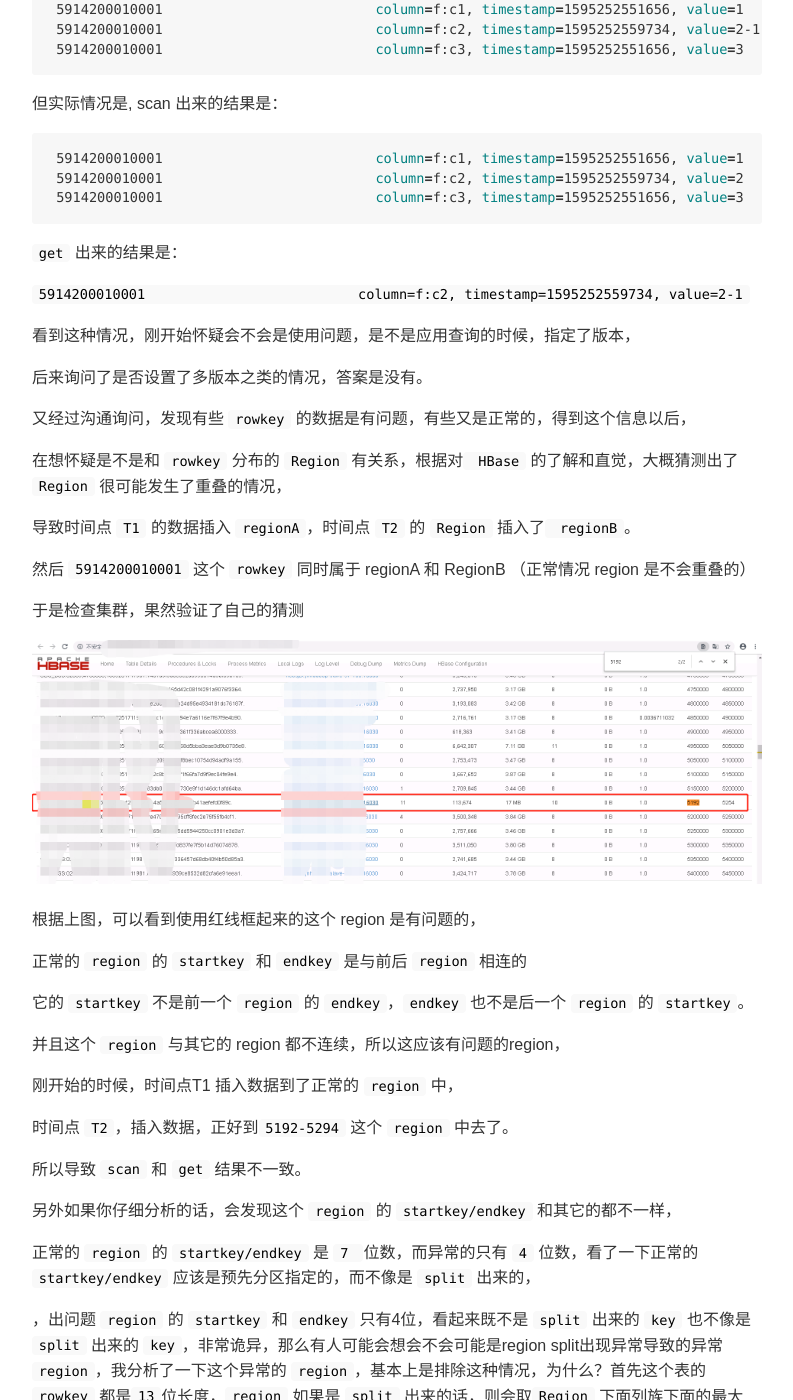
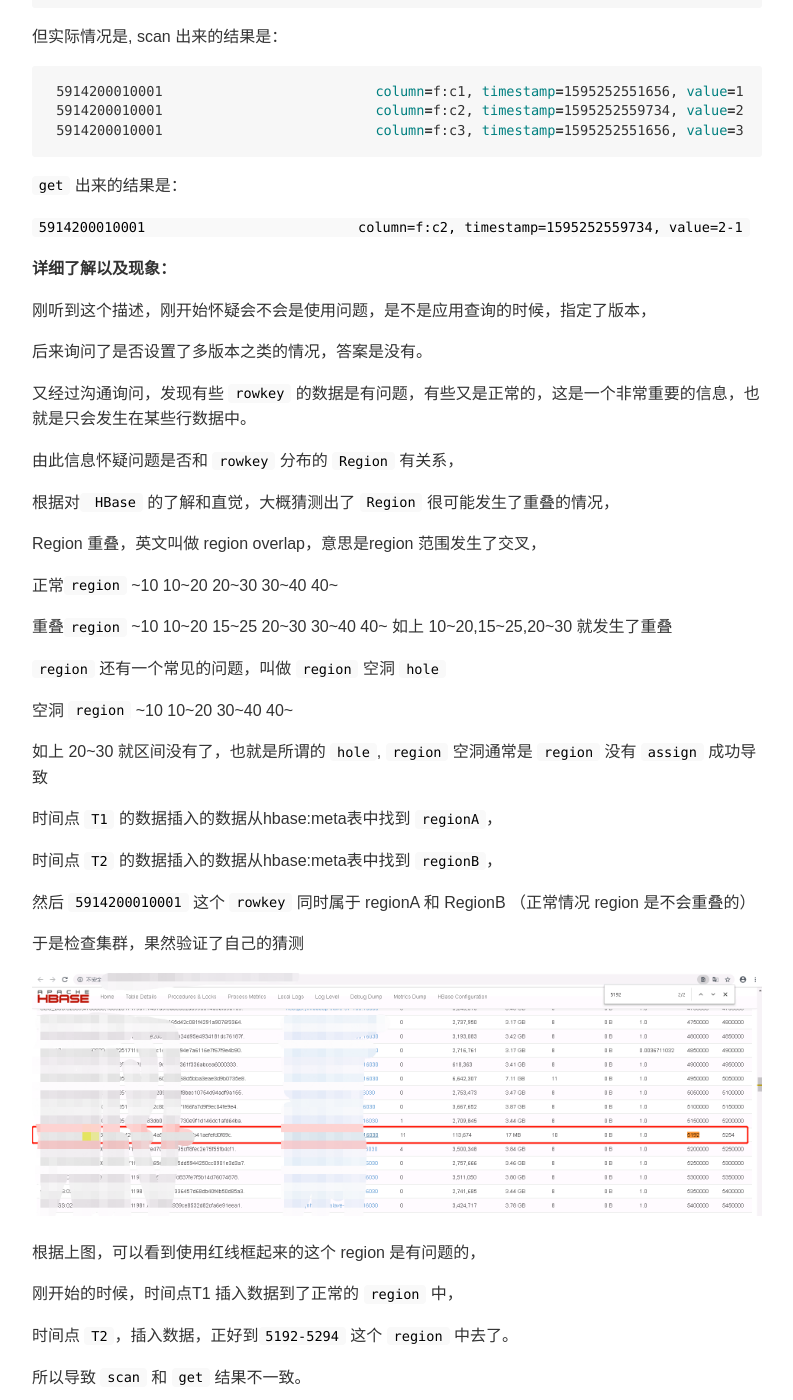
Before and after one commit to utf7/utf7.github.io, a Jekyll site: the page built from _posts/2020-07-21-hbase-region-overlap-error-case-and-solution.md, in a window 1280 px wide and 1400 px high, scrolled down 1232 px. Shown: the whole window, without its empty margins (118-911 px from the left). Built offline with Jekyll 4.4.1, drawn with Linux system fonts in a browser that asks for light colours; comment, search, counter and statistics services are not loaded; some of the changed text lies outside the part shown.

Commit message:
Update 2020-07-21-hbase-region-overlap-error-case-and-solution.md

````diff
--- a/_posts/2020-07-21-hbase-region-overlap-error-case-and-solution.md
+++ b/_posts/2020-07-21-hbase-region-overlap-error-case-and-solution.md
@@ -13,8 +13,6 @@ excerpt: HBase,Region,Overlap,HFile
 
 最近某应用反馈 `HBase` 数据插入数据后、查询出现错误数据
 
-这个 `case` 非常有意思, 会涉及到 `HBase` 的 `hbck`工具，`hfile`工具，如何查看 `master` 页面，`hbase:meta` 元数据信息，`hbase` 表的目录结构等等信息
-
 现象如下：
 
 有一行数据：
@@ -27,7 +25,8 @@ excerpt: HBase,Region,Overlap,HFile
 
 `get` 操作只能看到时间点 `T2` 的 `1` 列最新数据
 
-具体例子：
+
+**具体例子：**
 
 有一行数据数据 `rowkey` 是 `591420001`（还有一些时间戳字段省略），有3列，分别是
 
@@ -43,8 +42,6 @@ ROW                                 COLUMN+CELL
  5914200010001                          column=f:c2, timestamp=1595252551656, value=2
  5914200010001                          column=f:c3, timestamp=1595252551656, value=3
 ```
-
-
 
 时间点T2  插入**c2值为 2-1**:
 
@@ -66,7 +63,6 @@ ROW                                 COLUMN+CELL
  5914200010001                          column=f:c3, timestamp=1595252551656, value=3
 ```
 
-
  但实际情况是, scan 出来的结果是：
 
 ```shell
@@ -80,15 +76,51 @@ ROW                                 COLUMN+CELL
  ```5914200010001                          column=f:c2, timestamp=1595252559734, value=2-1```
 
 
-看到这种情况，刚开始怀疑会不会是使用问题，是不是应用查询的时候，指定了版本，
+**详细了解以及现象：**
+
+刚听到这个描述，刚开始怀疑会不会是使用问题，是不是应用查询的时候，指定了版本，
 
 后来询问了是否设置了多版本之类的情况，答案是没有。
 
-又经过沟通询问，发现有些 `rowkey` 的数据是有问题，有些又是正常的，得到这个信息以后，
 
-在想怀疑是不是和 `rowkey` 分布的 `Region` 有关系，根据对` HBase` 的了解和直觉，大概猜测出了 `Region` 很可能发生了重叠的情况，
+又经过沟通询问，发现有些 `rowkey` 的数据是有问题，有些又是正常的，这是一个非常重要的信息，也就是只会发生在某些行数据中。
 
-导致时间点 `T1` 的数据插入 `regionA`，时间点 `T2` 的 `Region` 插入了` regionB`。
+由此信息怀疑问题是否和 `rowkey` 分布的 `Region` 有关系，
+
+根据对` HBase` 的了解和直觉，大概猜测出了 `Region` 很可能发生了重叠的情况，
+
+Region 重叠，英文叫做 region overlap，意思是region 范围发生了交叉，
+
+正常`region`
+~10
+10~20
+20~30
+30~40
+40~
+
+重叠`region`
+~10
+10~20
+15~25
+20~30
+30~40
+40~
+如上 10~20,15~25,20~30 就发生了重叠
+
+ `region` 还有一个常见的问题，叫做 `region` 空洞 `hole`
+
+空洞 `region`
+~10
+10~20
+30~40
+40~
+
+如上 20~30 就区间没有了，也就是所谓的 `hole`, `region` 空洞通常是 `region` 没有 `assign` 成功导致
+
+
+时间点 `T1` 的数据插入的数据从hbase:meta表中找到 `regionA`，
+
+时间点 `T2` 的数据插入的数据从hbase:meta表中找到 `regionB`，
 
 然后 `5914200010001` 这个 `rowkey` 同时属于 regionA 和 RegionB （正常情况 region 是不会重叠的）
 
@@ -98,12 +130,6 @@ ROW                                 COLUMN+CELL
 
 根据上图，可以看到使用红线框起来的这个 region 是有问题的，
 
-正常的 `region` 的 `startkey` 和 `endkey` 是与前后 `region` 相连的
-
-
-它的 `startkey` 不是前一个 `region` 的 `endkey`，`endkey` 也不是后一个 `region` 的 `startkey`。
-
-并且这个 `region` 与其它的 region 都不连续，所以这应该有问题的region，
 
 刚开始的时候，时间点T1 插入数据到了正常的 `region` 中，
 
@@ -111,18 +137,23 @@ ROW                                 COLUMN+CELL
 
 所以导致 `scan` 和 `get` 结果不一致。
 
+另外如果你仔细观察的话，会发现这个有问题的 `region` 的 `startkey/endkey` 和其它的都不一样，
 
-另外如果你仔细分析的话，会发现这个 `region` 的 `startkey/endkey` 和其它的都不一样，
+这个表的正常的 `region` 的 `startkey/endkey` 是 `7 `位数，而异常的只有 `4` 位数，看了一下正常的 `startkey/endkey` 应该是预先分区指定的，而不像是 `split` 出来的，
 
-正常的 `region` 的 `startkey/endkey` 是 `7 `位数，而异常的只有 `4` 位数，看了一下正常的 `startkey/endkey` 应该是预先分区指定的，而不像是 `split` 出来的，
-
-，出问题 `region` 的 `startkey` 和 `endkey`  只有4位，看起来既不是 `split` 出来的 `key` 也不像是 `split` 出来的 `key`，非常诡异，那么有人可能会想会不会可能是region split出现异常导致的异常 `region`，我分析了一下这个异常的 `region`，基本上是排除这种情况，为什么？首先这个表的 `rowkey` 都是`13`位长度，`region` 如果是 `split` 出来的话，则会取`Region` 下面列族下面的最大 `HFile` 的 `midkey`（某个`rowkey`), 同时这个 `region` 的 `startkey/endkey` 不要就是`HFile`的 `midkey`，要不就是预先分区的 `7` 位数的 `key`，不可能是 `4` 位数的 `key`。当时有个大胆的推测，会不会是这个 `region`，是谁一顿操作猛如虎拷贝了一个 `region` 目录，放在表目录下，然后一顿操作猛如虎，把这个给上线了。。。后来 `check `了 `NameNode` 的审计日志，果然发现是被人拷贝过来的。。。具体为啥拷贝就不细说了。。。
+，出问题 `region` 的 `startkey` 和 `endkey`  只有4位，看起来既不是 `split` 出来的 `key` 也不像是 `split` 出来的 `key`，非常诡异，那么有人可能会想会不会可能是 `region split`出现异常导致的，分析这个异常的 `region`，基本上是排除这种情况，为什么？首先这个表的 `rowkey` 都是`13`位长度，`region` 如果是 `split` 出来的话，则会取`Region` 下面列族下面的最大 `HFile` 的 `midkey`（某个`rowkey`), 同时这个 `region` 的 `startkey/endkey` 要不就是`HFile`的 `midkey`，要不就是预先分区的 `7` 位数的 `key`，
+不可能是 `4` 位数的 `key`。当时有个大胆的推测，会不会是这个 `region` 是谁一顿操作猛如虎拷贝了一个其它表或者之前的表的 `region` 目录，放在表目录下，然后一顿操作猛如虎，把这个给上线了。。。后来 `check `了 `NameNode` 的审计日志，果然发现是被人拷贝过来的。。。通过观察这个 `region` 的 `.regioninfo` 信息，发现这个region 是数个月之前的，后来被认为拷贝过来的， 具体为啥拷贝就不细说了。。。
 
 
+这个 `case` 非常有意思, 会涉及到 `HBase` 的 `hbck`工具，`hfile`工具，如何查看 `master` 页面，`hbase:meta` 元数据信息，`hbase` 表的目录结构等等信息
 
-那么问题来了，我们如何处理这个问题呢？
+
+明白了问题的现象，和原因以后，我们如何处理这个问题呢？
+
 
 **处理思路：**
+
+尽快恢复业务！
 
 
 
@@ -131,7 +162,6 @@ ROW                                 COLUMN+CELL
 
 
 这个问题非常考验对 `HBase` 的理解以及工具的使用。
-
 
 
 1、`unassign region` ：下线` region`
@@ -144,7 +174,9 @@ ROW                                 COLUMN+CELL
 
 这一步其实有一个前提，因为错误的region 是被拷贝过来的，那么我们就需要研究一下
 
-这个错误的 `region` 当时拷贝过来的时候，是否含有 `hfile`，也就是旧的数据，一般来说旧数据按理说我们是不需要，我们需要的是拷贝过来的 `region` 后面又写入的这部分数据，这部分数据虽然写道了错误的 `region`，但确实是需要的数据。
+这个错误的 `region` 当时拷贝过来的时候，是否含有 `hfile`，也就是旧的数据；一般来说旧数据按理说我们是不需要，我们需要的是拷贝过来的错误的 `region` 上线后面又写入的这部分数据，
+
+这部分数据虽然写到了错误的 `region`，但确实是需要的数据。
 
 这块的处理逻辑是需要推断，稍微判断失误，就可能会丢数据，或者导入不该导入的数据进来，
 
@@ -166,7 +198,6 @@ $ hbase hfile -f hfile_path -e
 本案例中从这些 `hfile` 中打印出来的信息，可以发现 `hfile` 中的数据都是后写入的，根据 `rowkey` 信息（内含时间戳）以及 `KV` 的 `timestamp` 字段来判断。
 
 
-
 到此 `HBase` 其实已经可以正常读写了。
 
 不过 此时 `hbase` 的 `hmaster` 中还有脏数据，比如页面中还会显示这个错误的 `region`
@@ -181,14 +212,12 @@ $ hbase hfile -f hfile_path -e
 
 **制造 Region overlap/ 复现问题**
 
-首先我们来"制造"一个类似的问题，也就是生成一个错误的`region`，制造`region overlap`（我们使用的是2.0.x，`hbck2` 还不完善），复现问题：
-
+首先我们来"制造"一个类似的问题，也就是生成一个错误的`region`，制造`region overlap`（当时环境使用的是2.x 的某个早期版本，`hbck2` 还不完善），复现问题：
 
 
 1) 首先创建一个表
 
 ```create 'test','f', SPLITS => ['05', '15', '25'] ```
-
 
 
 2) 然后将这个表目录拷贝出来
@@ -217,13 +246,14 @@ $ hbase hfile -f hfile_path -e
 
 ``` hbase hbck -j $hbase_home/hbase-operator-tools/hbase-hbck***.jar addFsRegionsMissingInMeta default:test``
 
-如上命令的意思是将 `hdfs` 中的 `region` 加载到 `hbase:meta` 表中
+如上命令的意思是根据 `hdfs` 中的 `region` 目录等信息加载到 `hbase:meta` 表中
 
- 重启 `hmaster`
+
+7)重启 `hmaster`
 
 
 
-上线这个有问题的 reigon
+8)上线这个有问题的 reigon
 
 ``` hbase hbck -j  $hbase_home/hbase-operator-tools//hbase-hbck***.jar assigns 4f3cab0063decfac00755c88337da380 ```
 
@@ -231,9 +261,12 @@ $ hbase hfile -f hfile_path -e
 
 查看 `hmaster` 界面，就可以成功看到 ` region overlap` 重叠的情况了
 
+然后 `scan hbase:meta` 就可以成功看到 这个错误的 `region` 信息也存在 `hbase:meta` 中了，此时就成功复现了 `region overlap`
 
 
-解决办法：
+
+
+ **解决流程 **
 
 
 
@@ -285,4 +318,11 @@ hfile: 为 hfile 文件
 
 示例命令： `hbase org.apache.hadoop.hbase.mapreduce.LoadIncrementalHFiles " /tmp/hbase-loaddata/*****6bdd9b41aefefd0f89c " "test" `
 
-6、重启 `hmaster`，
+6、重启 `hmaster
+
+
+最后问题得以解决。
+
+这个问题，需要对 `unassign`、`hbck`、`region` 如何上下线，`hbase` 表目录结构,`hfile` 工具,`dobulkload` 工具，`.regioninfo`、`hbase:meta` 等工具链
+
+HBase 元数据原理和上下线、读写流程等都需要有一定的了解。
````
